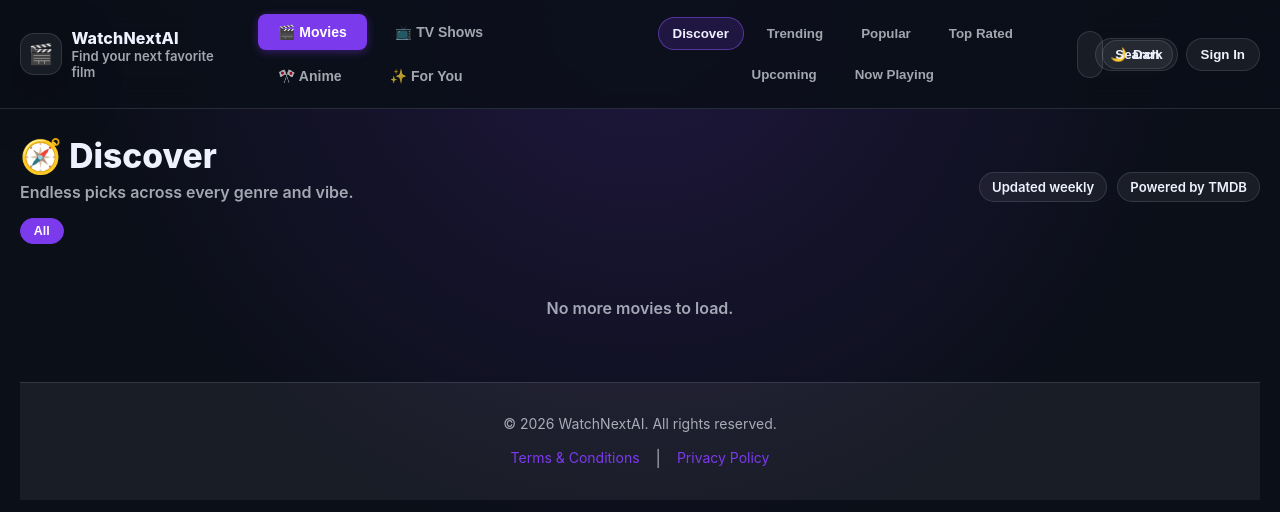
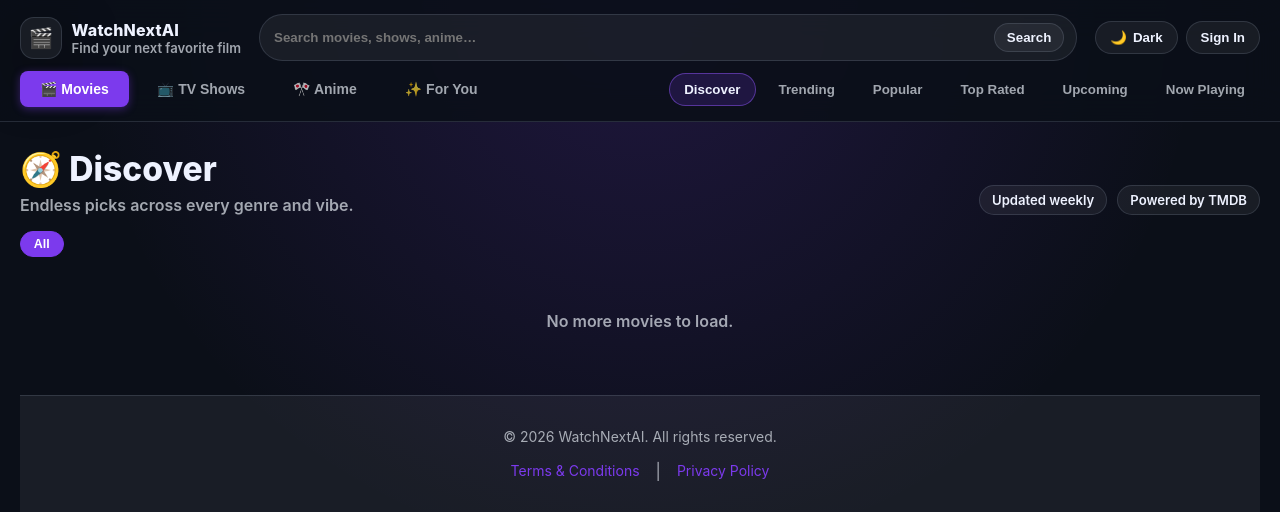
Before and after one commit to tirth6851/watchnextai, a Flask app: page /browse in a window 1280 px wide. Shown: the top 512 px of the page. Run offline with Flask 3, Linux system fonts and the light colour scheme; data that the repository does not hold is empty; some libraries are stand-ins or nearby versions.

Commit message:
fix: stop the discover navbar Search button overlapping the Dark toggle
On /browse (>= 901px) the navbar was a single flex row. The content-type
tabs and category links took the width, so .nav-search (flex:1;
min-width:0) collapsed to 0px, the search input to 4px, and its 70px
Search button overflowed and painted over #themeToggle.

The desktop discover navbar is now a grid: brand | search | controls on
row 1, tabs and category links in a wrapping sub-row below. Also lets the
brand ellipsize on narrow phones and hides the "Hi, name" greeting under
600px so it cannot run under the theme/auth controls.

Co-Authored-By: Claude Sonnet 5.5 <noreply@anthropic.com>

```diff
--- a/static/css/style.css
+++ b/static/css/style.css
@@ -532,6 +532,58 @@ a {
 .footer-links span {
   color: var(--muted);
 }
+/* ─── Discover navbar, desktop (>= 901px) ───────────
+   Row 1: brand | search | theme/auth controls.
+   Row 2: content-type tabs + category links.
+   A flex row let the tab groups claim the width and squeezed .nav-search to 0px,
+   so its Search button overflowed and painted over the Dark toggle. */
+.nav-subrow { display: contents; } /* transparent wrapper below 901px */
+
+@media (min-width: 901px) {
+  .navbar--discover {
+    display: grid;
+    grid-template-columns: auto minmax(220px, 1fr) auto;
+    grid-template-areas:
+      "brand search controls"
+      "sub   sub    sub";
+    align-items: center;
+    gap: 10px 18px;
+  }
+  .navbar--discover .nav-brand    { grid-area: brand; min-width: 0; }
+  .navbar--discover .nav-search   { grid-area: search; }
+  .navbar--discover .nav-controls { grid-area: controls; justify-self: end; }
+  .navbar--discover .nav-subrow {
+    grid-area: sub;
+    display: flex;
+    align-items: center;
+    justify-content: space-between;
+    flex-wrap: wrap; /* category links drop to their own line instead of overlapping the tabs */
+    gap: 8px 16px;
+    min-width: 0;
+  }
+  .navbar--discover .nav-subrow .content-type-tabs {
+    flex: 0 0 auto;
+    flex-wrap: nowrap;
+  }
+  .navbar--discover .nav-subrow .nav-tabs {
+    flex: 1 1 auto;
+    min-width: 0;
+    justify-content: flex-end;
+  }
+}
+
+/* Narrow phones: let the brand shrink (ellipsis) instead of running under the
+   theme/auth controls, and drop the "Hi, name" greeting that has no room. */
+.brand-text { min-width: 0; }
+@media (max-width: 768px) {
+  .nav-brand-link { min-width: 0; }
+  .brand-title { overflow: hidden; text-overflow: ellipsis; white-space: nowrap; }
+  .nav-brand { min-width: 0; }
+}
+@media (max-width: 600px) {
+  .auth-greeting { display: none !important; }
+}
+
 /* ─── 900px (small tablet / large phone landscape) ── */
 @media (max-width: 900px) {
   /* Detail pages: keep brand + actions on one row */
--- a/templates/index.html
+++ b/templates/index.html
@@ -18,6 +18,8 @@
       </a>
     </div>
 
+    <!-- Tabs + category links share one row below the brand/search/controls row on desktop -->
+    <div class="nav-subrow">
       <div class="content-type-tabs" id="contentTypeTabs">
         <button class="content-type-btn active" data-type="movies">🎬 Movies</button>
         <button class="content-type-btn" data-type="tv">📺 TV Shows</button>
@@ -34,6 +36,7 @@
         <button class="nav-link" data-category="now_playing">Now Playing</button>
         <button class="nav-link" data-category="on_air" style="display:none;">On Air</button>
         <button class="nav-link" data-category="airing_today" style="display:none;">Airing Today</button>
+      </div>
     </div>
 
     <!-- Search gets its own slot so it can go full-width on mobile -->
```
Lines whose indentation alone changed are shown as unchanged.
